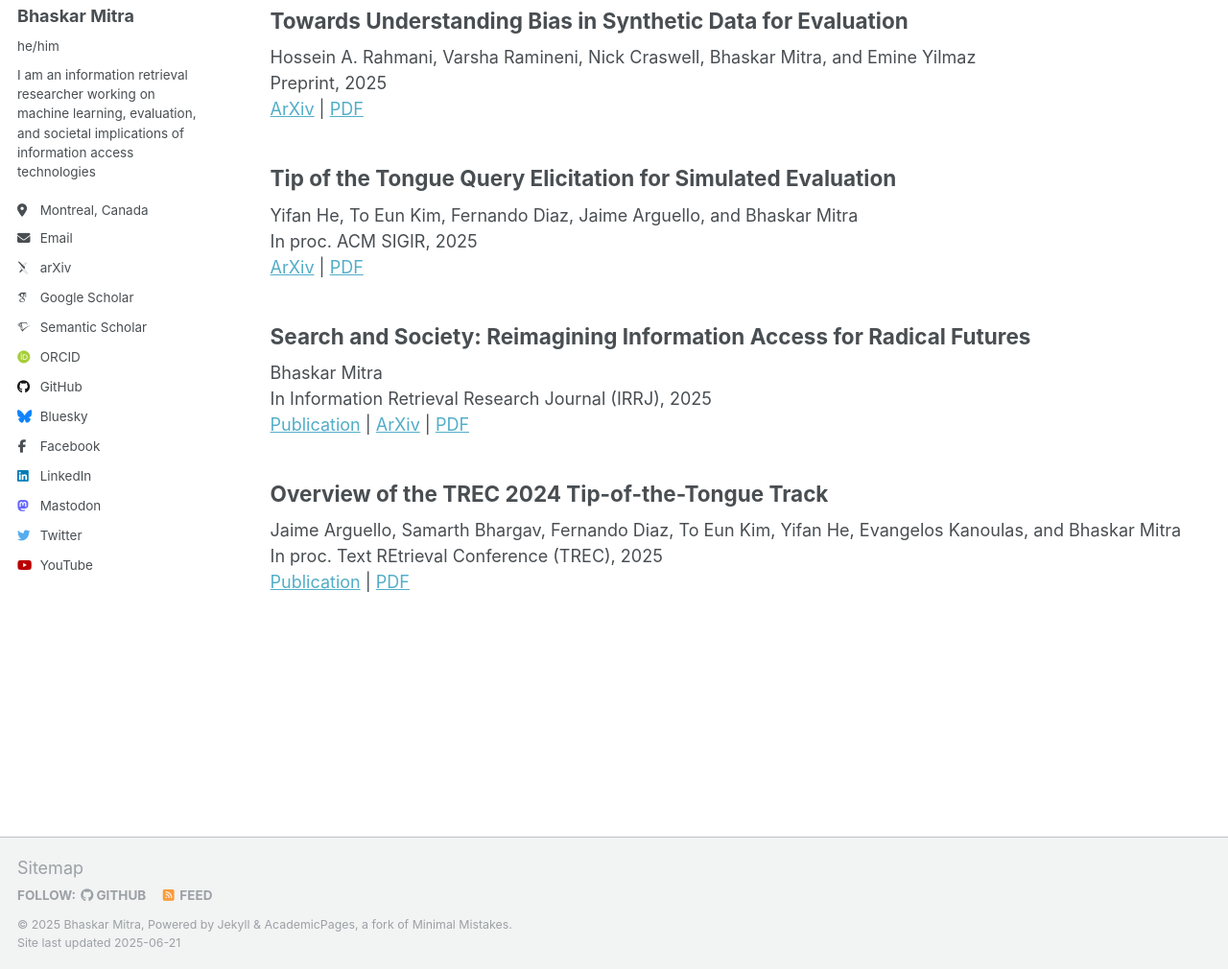
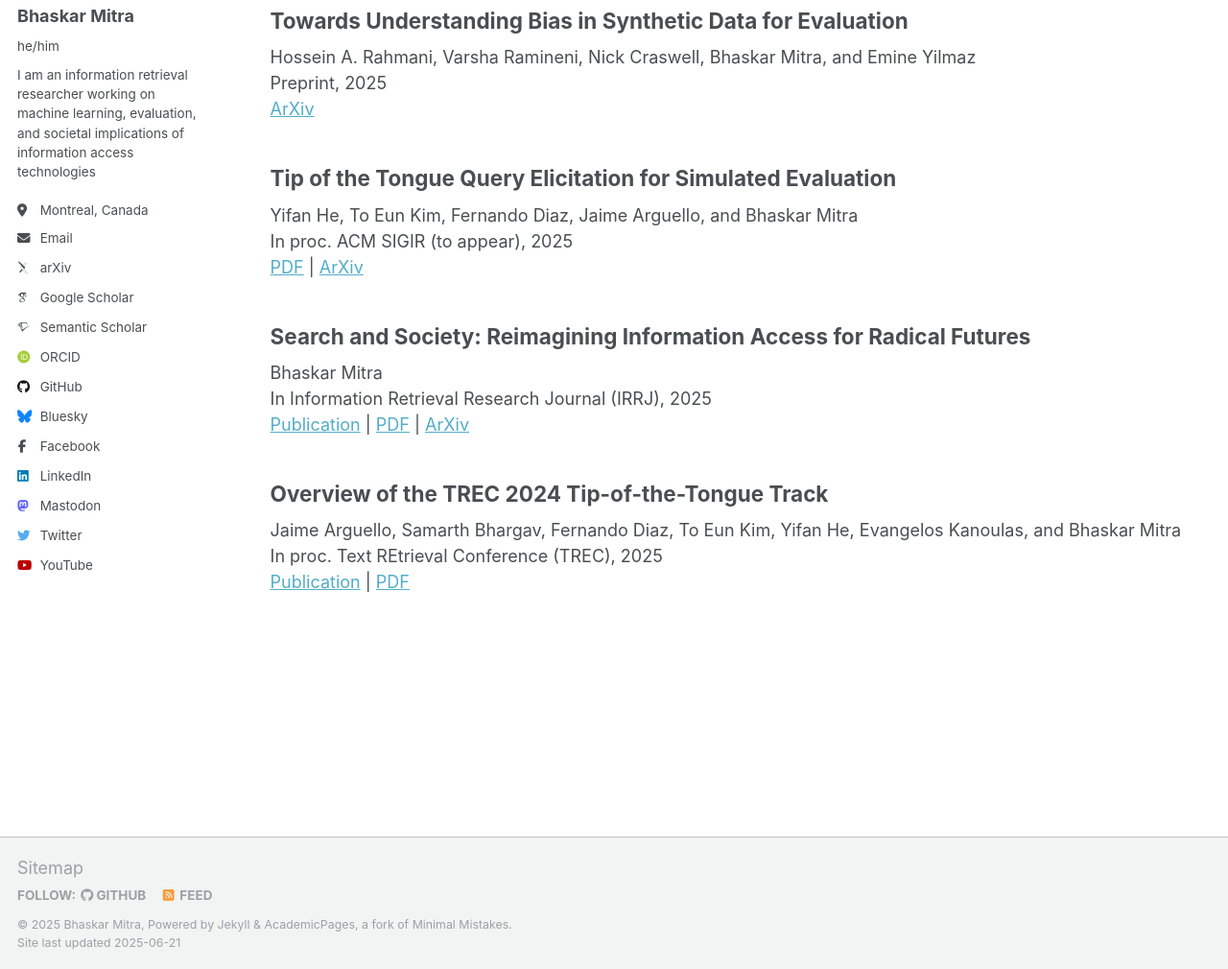
Before and after one commit to bhaskar-mitra/bhaskar-mitra.github.io, a Jekyll site: the page built from _pages/publications.html, in a window 1280 px wide and 1306 px high, cut to the strip 296-1306 px from the top of the window. Shown: the whole strip at 96% size. Built offline with Jekyll 4.4.1, drawn with Linux system fonts in a browser that asks for light colours; some web fonts are replaced.

Commit message:
Update publications.html

```diff
--- a/_pages/publications.html
+++ b/_pages/publications.html
@@ -18,19 +18,19 @@ author_profile: true
     <h2>Towards Understanding Bias in Synthetic Data for Evaluation</h2>
     Hossein A. Rahmani, Varsha Ramineni, Nick Craswell, Bhaskar Mitra, and Emine Yilmaz<br/>
     Preprint, 2025<br/>
-    <a href="https://arxiv.org/abs/2506.10301">ArXiv</a> | <a href="../files/2506.10301v1.pdf">PDF</a>
+    <a href="https://arxiv.org/abs/2506.10301">ArXiv</a>
   </article>
   <article class="archive__item" itemscope itemtype="http://schema.org/CreativeWork">
     <h2>Tip of the Tongue Query Elicitation for Simulated Evaluation</h2>
     Yifan He, To Eun Kim, Fernando Diaz, Jaime Arguello, and Bhaskar Mitra<br/>
-    In proc. ACM SIGIR, 2025<br/>
-    <a href="https://arxiv.org/abs/2502.17776">ArXiv</a> | <a href="../files/2502.17776v1.pdf">PDF</a>
+    In proc. ACM SIGIR (to appear), 2025<br/>
+    <a href="../files/3726302.3730335.pdf">PDF</a> | <a href="https://arxiv.org/abs/2502.17776">ArXiv</a>
   </article>
   <article class="archive__item" itemscope itemtype="http://schema.org/CreativeWork">
     <h2>Search and Society: Reimagining Information Access for Radical Futures</h2>
     Bhaskar Mitra<br/>
     In Information Retrieval Research Journal (IRRJ), 2025<br/>
-    <a href="https://irrj.org/article/view/19654">Publication</a> | <a href="https://arxiv.org/abs/2403.17901">ArXiv</a> | <a href="../files/19654_Mitra.pdf">PDF</a>
+    <a href="https://irrj.org/article/view/19654">Publication</a> | <a href="../files/19654_Mitra.pdf">PDF</a> | <a href="https://arxiv.org/abs/2403.17901">ArXiv</a>
   </article>
   <article class="archive__item" itemscope itemtype="http://schema.org/CreativeWork">
     <h2>Overview of the TREC 2024 Tip-of-the-Tongue Track</h2>
```
